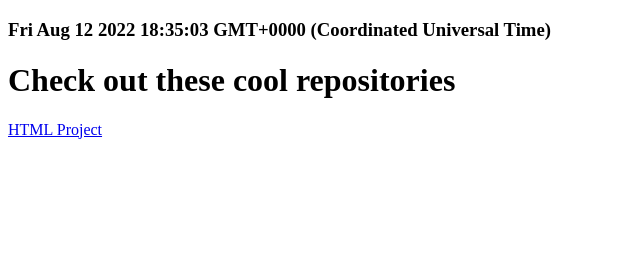
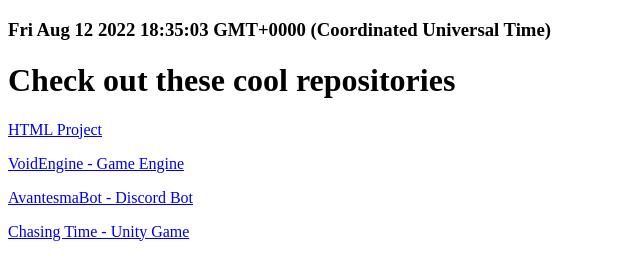
Before and after one commit to Joaomla/html-exercise, a plain HTML site: page index.html in a window 1280 px wide. Shown: the whole page, without its empty margins (0-640 px from the left). Drawn offline with Linux system fonts and the light colour scheme.

Commit message:
Added repositories

```diff
--- a/index.html
+++ b/index.html
@@ -10,8 +10,23 @@
 </h3>
 
 
-<h1>Check out these cool repositories</h1>
+<h1> Check out these cool repositories </h1>
+
+<p>
 <a href="https://github.com/Joaomla/html-project"> HTML Project </a>
+</p>
+
+<p>
+<a href="https://github.com/Joaomla/VoidEngine"> VoidEngine - Game Engine </a>
+</p>
+
+<p>
+<a href="https://github.com/Joaomla/avantesma-bot"> AvantesmaBot - Discord Bot </a>
+</p>
+
+<p>
+<a href="https://github.com/Joaomla/Chasing-Time"> Chasing Time - Unity Game </a>
+</p>
 
 <script>
 	function setTime()
```
